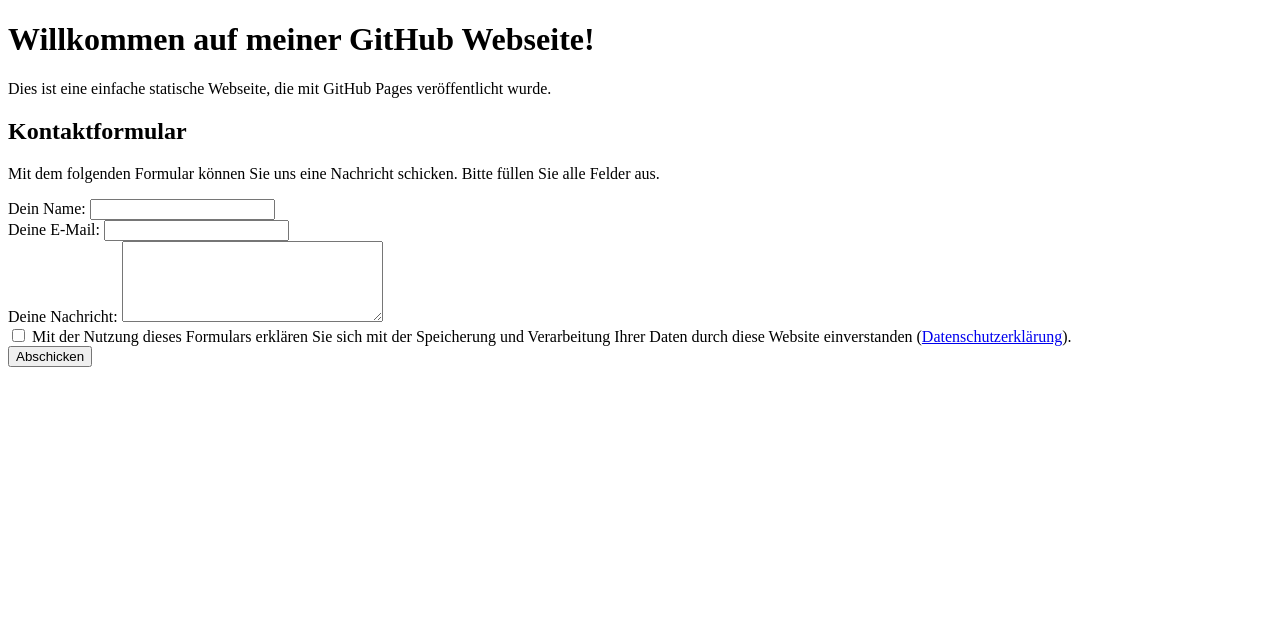
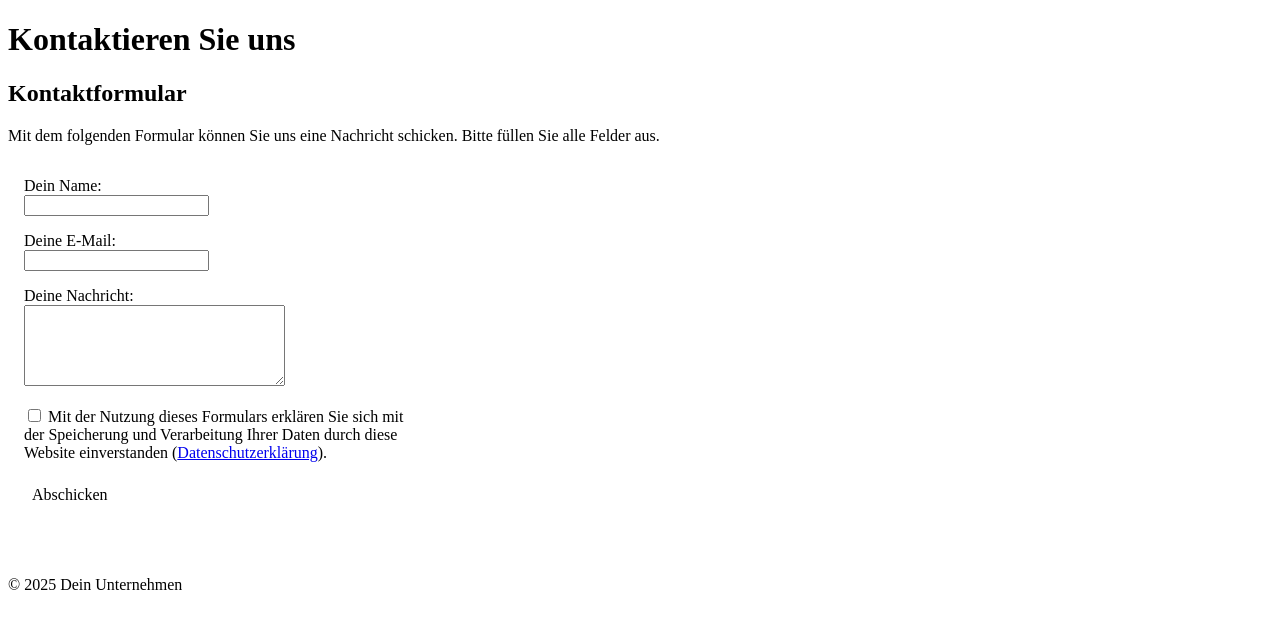
Before and after one commit to matthiaskim/HTML_mit_KI, a plain HTML site: page index.html in a window 1280 px wide. Drawn offline with Linux system fonts and the light colour scheme.

Commit message:
Update index.html

```diff
--- a/index.html
+++ b/index.html
@@ -3,12 +3,16 @@
 <head>
   <meta charset="UTF-8">
   <meta name="viewport" content="width=device-width, initial-scale=1.0">
-    <title>Meine GitHub Webseite</title>
+  <meta name="description" content="Kontaktformular mit Formbricks Integration">
+  <title>Kontaktformular</title>
+  <link rel="stylesheet" href="styles.css">
 </head>
 <body>
-    <h1>Willkommen auf meiner GitHub Webseite!</h1>
-    <p>Dies ist eine einfache statische Webseite, die mit GitHub Pages veröffentlicht wurde.</p>
+  <header>
+    <h1>Kontaktieren Sie uns</h1>
+  </header>
 
+  <main>
     <section class="kontaktformular" id="kontaktformular">
       <h2 class="visually-hidden">Kontaktformular</h2>
       <p>Mit dem folgenden Formular können Sie uns eine Nachricht schicken. Bitte füllen Sie alle Felder aus.</p>
@@ -33,5 +37,10 @@
         <button type="submit">Abschicken</button>
       </form>
     </section>
+  </main>
+
+  <footer>
+    <p>&copy; 2025 Dein Unternehmen</p>
+  </footer>
 </body>
 </html>
```
Lines whose indentation alone changed are shown as unchanged.
